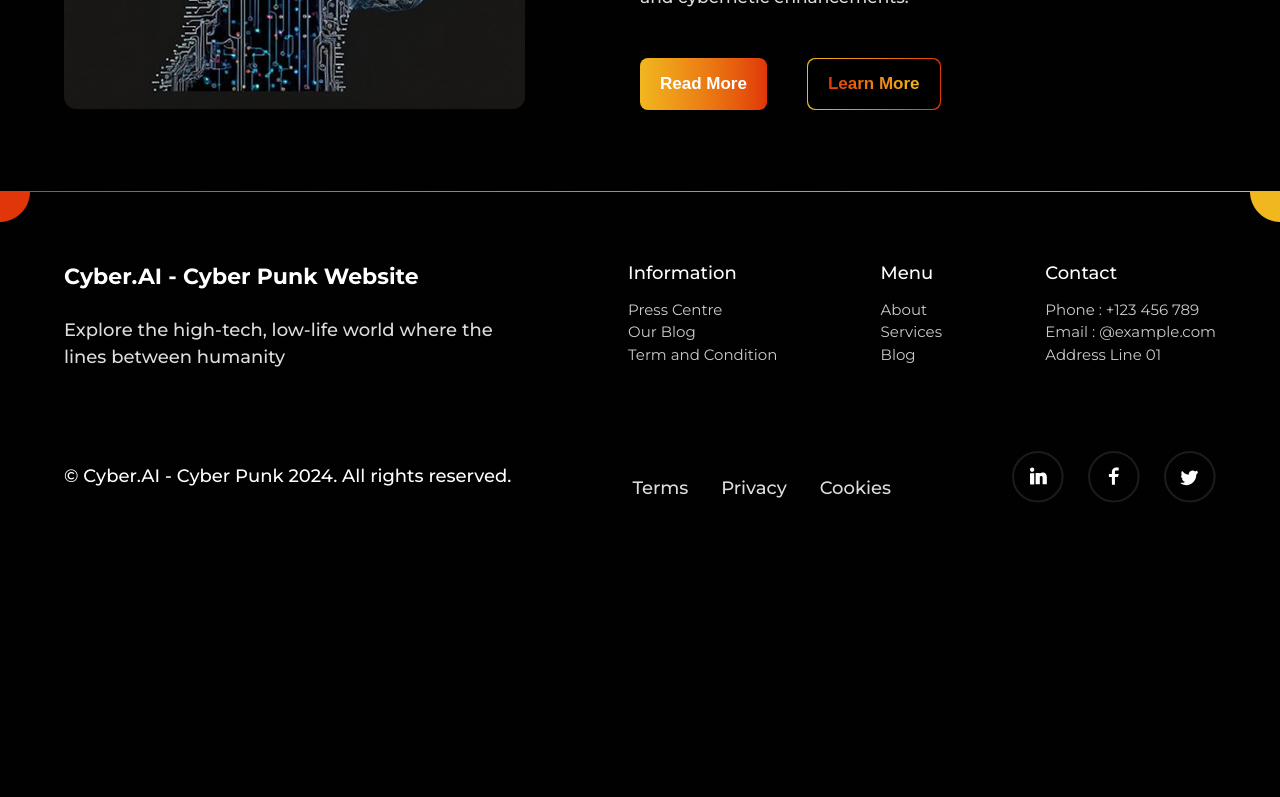
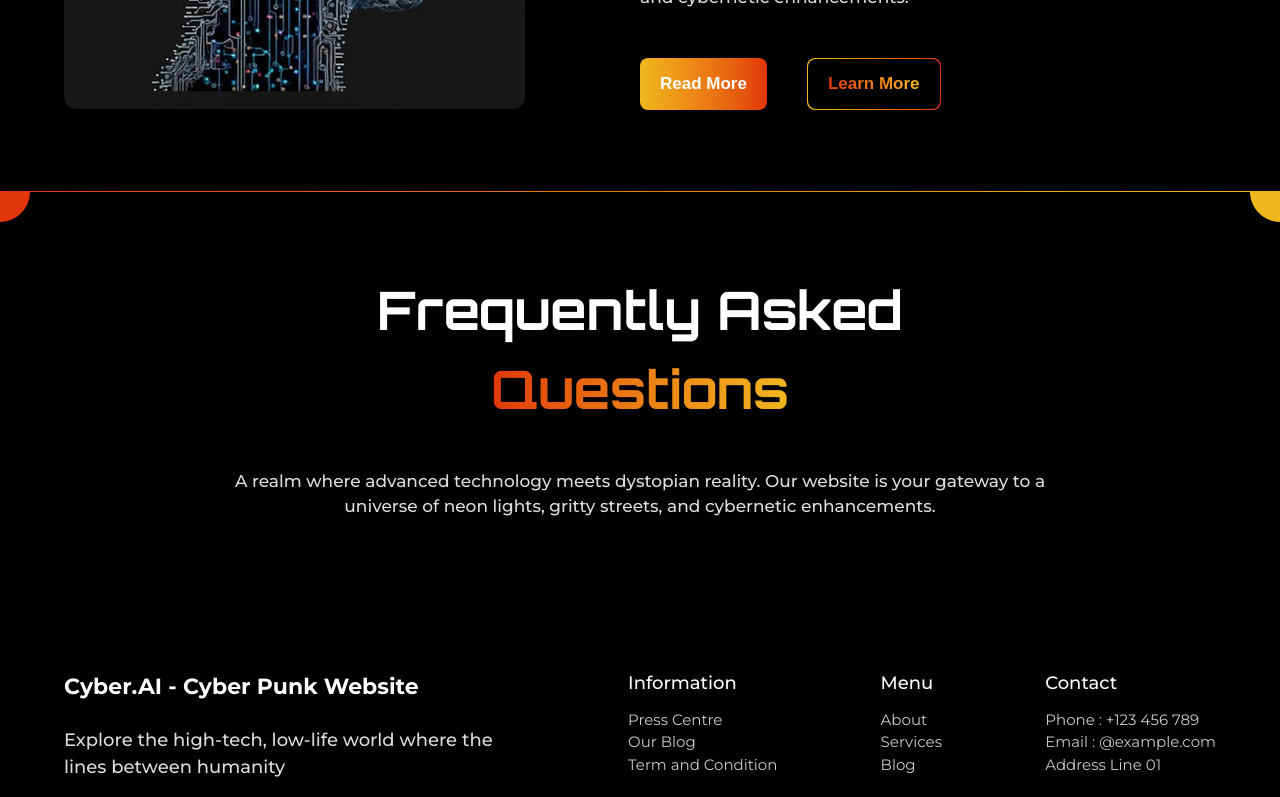
Before and after one commit to motasimdev/cyber-punk-nextJs, a Next.js app: page / in a window 1280 px wide. Shown: the part 4898-5695 px from the top of the page. Before the commit the page ends 5451 px from the top, so only its background shows below. Built offline with nearby package versions, Linux system fonts and the light colour scheme.

Commit message:
faq running

```diff
--- a/src/app/page.js
+++ b/src/app/page.js
@@ -1,21 +1,20 @@
-
 import About from "@/components/layouts/About";
 import Banner from "@/components/layouts/Banner";
+import Faq from "@/components/layouts/Faq";
 import Goals from "@/components/layouts/Goals";
 import Greetings from "@/components/layouts/Greetings";
 import Service from "@/components/layouts/Service";
-
 
 export default function Home({ children }) {
   return (
     <>
       <div className="h-full relative">
-       <Banner/>
-       <About/>
-       <Greetings/>
-       <Service/>
-       <Goals/>
-
+        <Banner />
+        <About />
+        <Greetings />
+        <Service />
+        <Goals />
+        <Faq />
       </div>
     </>
   );
--- /dev/null
+++ b/src/components/layouts/Faq.jsx
@@ -0,0 +1,33 @@
+import React from "react";
+import Container from "../Container";
+import { montserrat, orbitron } from "../../../fonts/Font";
+
+const Faq = () => {
+  return (
+    <>
+      <section className="py-20">
+        <Container>
+          <div className="">
+            <h3
+              className={`${orbitron.className} text-white text-[53px] font-bold px-60 text-center`}
+            >
+              Frequently Asked{" "}
+              <span className="text-transparent bg-clip-text bg-linear-to-r from-[#e03609] to-[#f0b71f]">
+                Questions
+              </span>
+            </h3>
+            <p
+              className={`${montserrat.className} text-[#dddddd] text-[17px] font-medium px-52 text-center pt-10`}
+            >
+              A realm where advanced technology meets dystopian reality. Our
+              website is your gateway to a universe of neon lights, gritty
+              streets, and cybernetic enhancements.{" "}
+            </p>
+          </div>
+        </Container>
+      </section>
+    </>
+  );
+};
+
+export default Faq;
--- a/src/components/layouts/Goals.jsx
+++ b/src/components/layouts/Goals.jsx
@@ -27,10 +27,10 @@ const Goals = () => {
               alt="icon"
               className="absolute rotate-90 -bottom-28 right-[-31px] z-10"
             />
-            <div className="w-[40%]">
+            <div className="max-w-[40%]">
               <Image src={imageBg} alt="image" className="w-full" />
             </div>
-            <div className="w-[50%]">
+            <div className="max-w-[50%]">
               <h4
                 className={`${orbitron.className} font-bold text-[50px] text-white`}
               >
```
